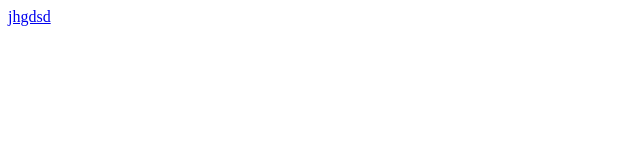
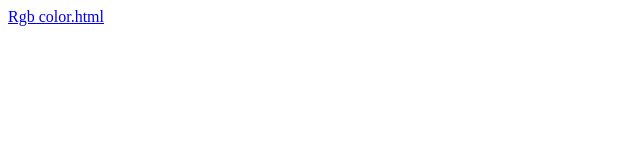
Before and after one commit to mInzamamMalik/rgb, a plain HTML site: page index.html in a window 1280 px wide. Shown: the full height of the page, 0-640 px from the left. Drawn offline with Linux system fonts and the light colour scheme.

Commit message:
Update index.html

```diff
--- a/index.html
+++ b/index.html
@@ -1 +1 @@
-<a href="newindex.html">jhgdsd</a>
+<a href="color.html">Rgb color.html</a>
```
